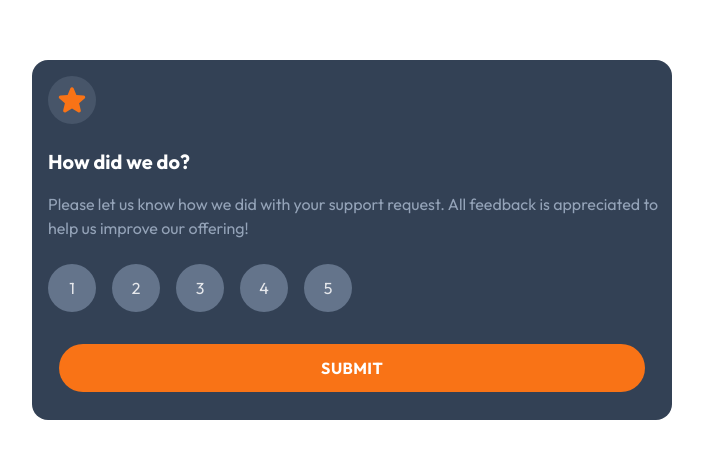
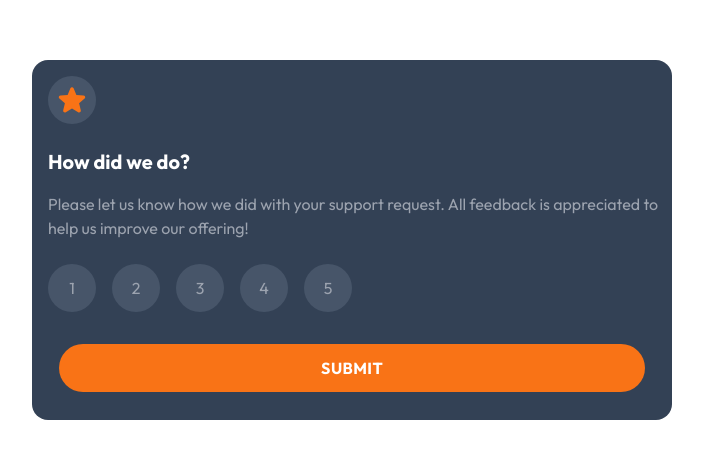
Before and after one commit to otilor/interactive-rating-component-frontend-mentor, a Next.js app: page / in a window 1280 px wide. Shown: the part 160-618 px from the top of the page, without its empty margins (288-991 px from the left). Built offline with nearby package versions, Linux system fonts and the light colour scheme.

Commit message:
change color

```diff
--- a/pages/index.js
+++ b/pages/index.js
@@ -24,17 +24,17 @@ export default function Home() {
             </div>
             <div className="ml-4 mt-6">
               <h4 className="text-xl font-bold tracking-light mb-4">How did we do?</h4>
-              <p className="text-thin text-slate-400">
+              <p className="text-thin text-gray-400">
                 Please let us know how we did with your support request. All
                 feedback is appreciated to help us improve our offering!
               </p>
             </div>
-            <div className="space-x-4 ml-4 mt-6 text-gray-200">
-              <div className="bg-slate-500 w-12 h-12 rounded-full inline-flex items-center justify-center">1</div>
-              <div className="bg-slate-500 w-12 h-12 rounded-full inline-flex items-center justify-center">2</div>
-              <div className="bg-slate-500 w-12 h-12 rounded-full inline-flex items-center justify-center">3</div>
-              <div className="bg-slate-500 w-12 h-12 rounded-full inline-flex items-center justify-center">4</div>
-              <div className="bg-slate-500 w-12 h-12 rounded-full inline-flex items-center justify-center">5</div>
+            <div className="space-x-4 ml-4 mt-6 text-gray-400">
+              <div className="bg-slate-600 w-12 h-12 rounded-full inline-flex items-center justify-center">1</div>
+              <div className="bg-slate-600 w-12 h-12 rounded-full inline-flex items-center justify-center">2</div>
+              <div className="bg-slate-600 w-12 h-12 rounded-full inline-flex items-center justify-center">3</div>
+              <div className="bg-slate-600 w-12 h-12 rounded-full inline-flex items-center justify-center">4</div>
+              <div className="bg-slate-600 w-12 h-12 rounded-full inline-flex items-center justify-center">5</div>
             </div>
 
 
```
